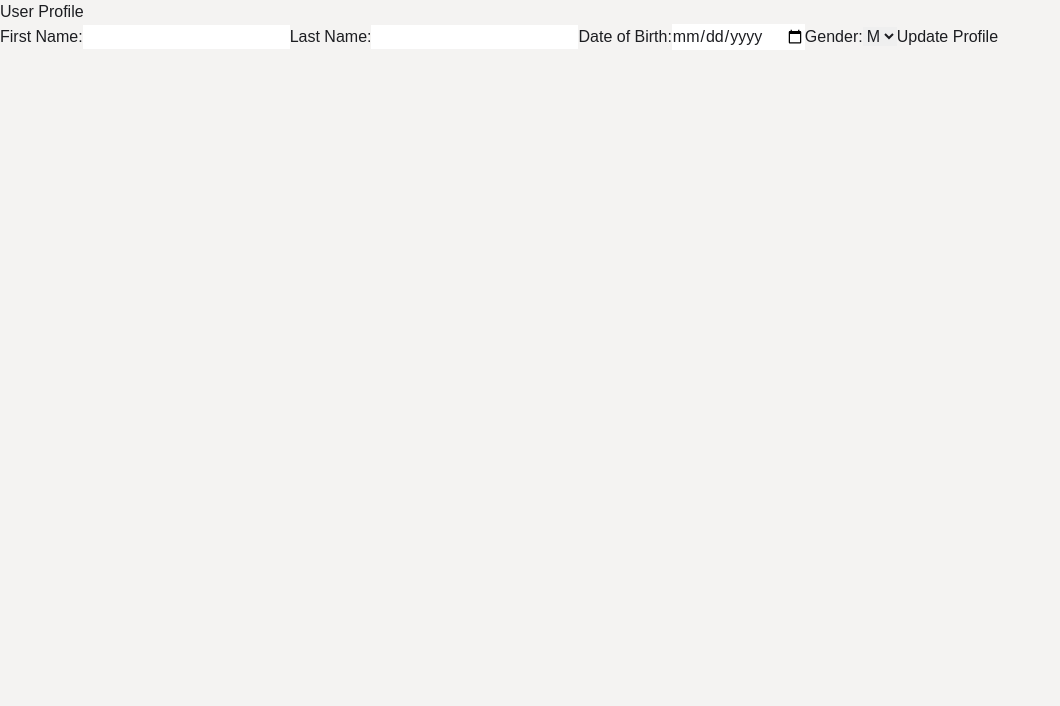
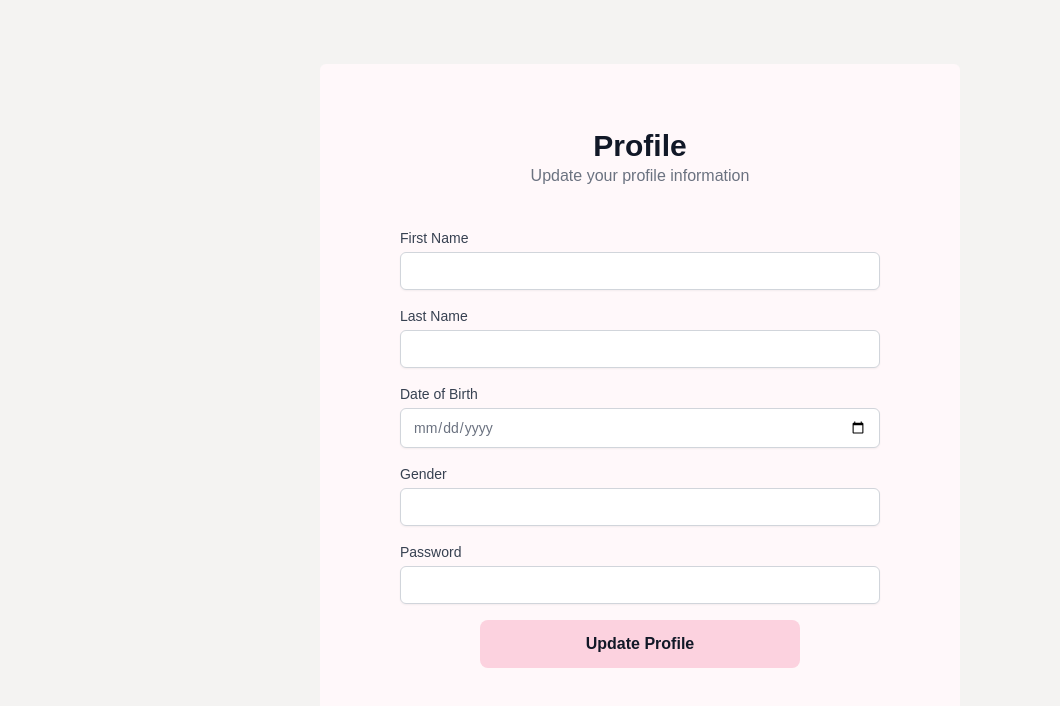
Before and after one commit to KKDinev20/Selvox-Frontend, a Next.js app in the folder selvox/: page /jobseeker/userPage in a window 1280 px wide. Shown: the top 706 px of the page, without its empty margins (0-1060 px from the left). Built offline with nearby package versions, Linux system fonts and the light colour scheme; no server answers; sample sign-in values are in the browser's storage.

Commit message:
Give the users the ability to update user data

```diff
--- a/selvox/pages/general/auth/login.tsx
+++ b/selvox/pages/general/auth/login.tsx
@@ -1,10 +1,9 @@
-// pages/login.tsx
-import { useState } from "react";
-import { useRouter } from "next/router";
+import { useState } from 'react';
+import { useRouter } from 'next/router';
 
 export default function Login() {
   const router = useRouter();
-  const [form, setForm] = useState({ email: "", passwordHash: "" });
+  const [form, setForm] = useState({ email: '', passwordHash: '' });
 
   const handleChange = (e) => {
       const { name, value } = e.target;
@@ -14,41 +13,38 @@ export default function Login() {
   const handleSubmit = async (e) => {
       e.preventDefault();
       try {
-      const res = await fetch("https://localhost:7095/api/User/login", {
-        method: "POST",
-        headers: { "Content-Type": "application/json" },
+          const res = await fetch('https://localhost:7095/api/User/login', {
+              method: 'POST',
+              headers: {
+                  'Content-Type': 'application/json',
+              },
               body: JSON.stringify(form),
           });
 
           if (res.ok) {
               const data = await res.json();
-        console.log(data); // Debugging: check response from backend
-
-        // Save token and user role in local storage (or any other state management)
-        localStorage.setItem("token", data.token);
-        localStorage.setItem("role", data.role);
-
-        // Redirect based on role
-        switch (data.role) {
-          case "admin":
-            router.push("/admin/dashboard");
-            break;
-          case "employer":
-            router.push("/employer/dashboard");
-            break;
-          case "jobseeker":
-            router.push("/jobseeker/userPage");
-            break;
-          default:
-            router.push("/");
-        }
+              localStorage.setItem('userId', data.userId); // Store userId
+              localStorage.setItem('role', data.role); // Store role
+              router.push(getRedirectUrl(data.role)); // Redirect based on role
           } else {
               const errorData = await res.json();
-        throw new Error(errorData.message || "Failed to login");
+              throw new Error(errorData.message || 'Failed to login');
           }
       } catch (error) {
-      console.error("Login error:", error);
-      alert("Login failed. Please try again.");
+          console.error('Login error:', error);
+          alert('Login failed. Please try again.');
+      }
+  };
+
+  const getRedirectUrl = (role) => {
+      switch (role) {
+          case 'admin':
+              return '/admin/dashboard';
+          case 'employer':
+              return '/employer/dashboard';
+          case 'jobseeker':
+          default:
+              return '/jobseeker/userPage';
       }
   };
 
@@ -59,64 +55,45 @@ export default function Login() {
                     <div className="hidden md:block w-1/2 bg-button py-10 px-10">
                         <img src="/Login.png" className="w-100 h-auto" />
                     </div>
-          <div className="w-full md:w-1/2 py-36 px-10 md:px-10">
+                    <div className="w-full md:w-1/2 py-16 px-10 md:px-10">
                         <div className="text-center mb-10">
-              <h1 className="font-bold text-3xl text-gray-900">Login</h1>
-              <p>Enter your credentials to access your account</p>
+                            <h1 className="font-bold text-3xl text-gray-900">Log in</h1>
+                            <p>Access your account</p>
                         </div>
                         <div>
                             <form onSubmit={handleSubmit}>
-                <div className="flex -mx-3">
-                  <div className="w-full px-3 mb-5">
-                    <label className="text-xs font-semibold px-1">Email</label>
-                    <div className="flex">
-                      <div className="w-10 z-10 pl-1 text-center pointer-events-none flex items-center justify-center">
-                        <i className="mdi mdi-email-outline text-gray-400 text-lg"></i>
-                      </div>
+                                {/* Email input */}
+                                <div className="mb-4">
+                                    <label htmlFor="email" className="block text-sm font-medium text-gray-700">Email</label>
                                     <input
                                         type="email"
                                         name="email"
                                         value={form.email}
                                         onChange={handleChange}
-                        className="w-full -ml-10 pl-10 pr-3 py-2 rounded-lg border-2 border-gray-200 outline-none focus:border-indigo-500"
-                        placeholder="johnsmith@example.com"
+                                        className="mt-1 block w-full py-2 px-3 border border-gray-300 bg-white rounded-md shadow-sm focus:outline-none focus:ring-indigo-500 focus:border-indigo-500 sm:text-sm"
+                                        required
                                     />
                                 </div>
-                  </div>
-                </div>
-                <div className="flex -mx-3">
-                  <div className="w-full px-3 mb-12">
-                    <label className="text-xs font-semibold px-1">
-                      Password
-                    </label>
-                    <div className="flex">
-                      <div className="w-10 z-10 pl-1 text-center pointer-events-none flex items-center justify-center">
-                        <i className="mdi mdi-lock-outline text-gray-400 text-lg"></i>
-                      </div>
+                                {/* Password input */}
+                                <div className="mb-4">
+                                    <label htmlFor="passwordHash" className="block text-sm font-medium text-gray-700">Password</label>
                                     <input
                                         type="password"
                                         name="passwordHash"
                                         value={form.passwordHash}
                                         onChange={handleChange}
-                        className="w-full -ml-10 pl-10 pr-3 py-2 rounded-lg border-2 border-gray-200 outline-none focus:border-indigo-500"
-                        placeholder="************"
+                                        className="mt-1 block w-full py-2 px-3 border border-gray-300 bg-white rounded-md shadow-sm focus:outline-none focus:ring-indigo-500 focus:border-indigo-500 sm:text-sm"
+                                        required
                                     />
                                 </div>
-                  </div>
-                </div>
-                <button
-                  type="submit"
-                  className="block w-full max-w-xs mx-auto bg-button text-gray-900 hover:bg-navbar focus:bg-navbar rounded-lg px-3 py-3 font-semibold"
-                >
-                  Login
+                                <button type="submit" className="block w-full max-w-xs mx-auto bg-button text-gray-900 hover:bg-navbar focus:bg-navbar rounded-lg px-3 py-3 font-semibold">
+                                    Log in
                                 </button>
+
                                 <p className="text-sm mt-8 text-center">
-                  Don't have an account?{" "}
-                  <a
-                    href="/general/auth/register"
-                    className="text-logo font-semibold hover:underline ml-1"
-                  >
-                    Sign up here
+                                    Don't have an account?{' '}
+                                    <a href="/general/auth/register" className="text-logo font-semibold hover:underline ml-1">
+                                        Register here
                                     </a>
                                 </p>
                             </form>
--- a/selvox/pages/jobseeker/userPage.tsx
+++ b/selvox/pages/jobseeker/userPage.tsx
@@ -1,107 +1,157 @@
 import { useState, useEffect } from 'react';
 import { useRouter } from 'next/router';
 
-export default function UserProfile() {
+export default function Profile() {
     const router = useRouter();
-    const [user, setUser] = useState({
+    const [form, setForm] = useState({
         firstName: '',
         lastName: '',
         dateOfBirth: '',
         gender: '',
+        passwordHash: '',
     });
-    const [loading, setLoading] = useState(true);
 
     useEffect(() => {
-        // Fetch user profile data
-        const fetchUserProfile = async () => {
-            try {
-                const response = await fetch(`https://localhost:7095/api/User/${id}`); // Replace with your API endpoint
-                if (response.ok) {
-                    const userData = await response.json();
-                    setUser(userData);
+        const fetchUserData = async () => {
+            const userId = localStorage.getItem('userId');
+            if (!userId) {
+                alert('No user ID found. Please log in.');
+                router.push('/general/auth/login');
+                return;
+            }
+
+            const res = await fetch(`https://localhost:7095/api/User/${userId}`);
+            if (res.ok) {
+                const userData = await res.json();
+                setForm({
+                    firstName: userData.firstName,
+                    lastName: userData.lastName,
+                    dateOfBirth: userData.dateOfBirth,
+                    gender: userData.gender,
+                    passwordHash: '',
+                });
             } else {
-                    throw new Error('Failed to fetch user profile');
-                }
-            } catch (error) {
-                console.error('Error fetching user profile:', error);
-                // Handle error fetching profile
-            } finally {
-                setLoading(false);
+                const errorData = await res.json();
+                console.error('Failed to fetch user data:', errorData.message);
+                alert('Failed to fetch user data. Please try again.');
             }
         };
 
-        fetchUserProfile();
+        fetchUserData();
     }, []);
 
-    const handleUpdateProfile = async () => {
+    const handleChange = (e) => {
+        const { name, value } = e.target;
+        setForm({ ...form, [name]: value });
+    };
+
+    const handleSubmit = async (e) => {
+        e.preventDefault();
+        const userId = localStorage.getItem('userId');
         try {
-            const response = await fetch(`https://localhost:7095/api/User/${id}`, {
+            const res = await fetch(`https://localhost:7095/api/User/${userId}`, {
                 method: 'PUT',
                 headers: {
                     'Content-Type': 'application/json',
                 },
-                body: JSON.stringify({
-                    firstName: user.firstName,
-                    lastName: user.lastName,
-                    dateOfBirth: user.dateOfBirth,
-                    gender: user.gender,
-                }),
+                body: JSON.stringify(form),
             });
 
-            if (response.ok) {
-                // Handle successful update
-                console.log('User profile updated successfully');
+            if (res.ok) {
+                alert('Profile updated successfully');
+                router.push('/');
             } else {
-                throw new Error('Failed to update user profile');
+                const errorData = await res.json();
+                throw new Error(errorData.message || 'Failed to update profile');
             }
         } catch (error) {
-            console.error('Error updating user profile:', error);
-            // Handle error updating profile
+            console.error('Update error:', error);
+            alert('Update failed. Please try again.');
         }
     };
 
-    if (loading) return <div>Loading...</div>;
 
     return (
-        <div>
-            <h1>User Profile</h1>
-            <form onSubmit={handleUpdateProfile}>
-                <label>
-                    First Name:
+        <div className="flex items-center justify-center">
+            <div  className="bg-rose-quartz text-gray-500 box-shadow: rgba(60, 64, 67, 0.3) 0px 1px 2px 0px,
+  rgba(60, 64, 67, 0.15) 0px 1px 3px 1px; w-2/4 h-2/4 rounded-md overflow-hidden my-16 mx-10 md:px-10">
+                <div className="md:flex w-full">
+                    <div className="w-full py-16 px-10 md:px-10">
+                        <div className="text-center mb-10">
+                            <h1 className="font-bold text-3xl text-gray-900">Profile</h1>
+                            <p>Update your profile information</p>
+                        </div>
+                        <form onSubmit={handleSubmit}>
+                            {/* First name input */}
+                            <div className="mb-4">
+                                <label htmlFor="firstName" className="block text-sm font-medium text-gray-700">First Name</label>
                                 <input
                                     type="text"
-                        value={user.firstName}
-                        onChange={(e) => setUser({ ...user, firstName: e.target.value })}
+                                    id="firstName"
+                                    name="firstName"
+                                    value={form.firstName}
+                                    onChange={handleChange}
+                                    className="mt-1 block w-full py-2 px-3 border border-gray-300 bg-white rounded-md shadow-sm focus:outline-none focus:ring-indigo-500 focus:border-indigo-500 sm:text-sm"
+                                    required
                                 />
-                </label>
-                <label>
-                    Last Name:
+                            </div>
+                            {/* Last name input */}
+                            <div className="mb-4">
+                                <label htmlFor="lastName" className="block text-sm font-medium text-gray-700">Last Name</label>
                                 <input
                                     type="text"
-                        value={user.lastName}
-                        onChange={(e) => setUser({ ...user, lastName: e.target.value })}
+                                    id="lastName"
+                                    name="lastName"
+                                    value={form.lastName}
+                                    onChange={handleChange}
+                                    className="mt-1 block w-full py-2 px-3 border border-gray-300 bg-white rounded-md shadow-sm focus:outline-none focus:ring-indigo-500 focus:border-indigo-500 sm:text-sm"
+                                    required
                                 />
-                </label>
-                <label>
-                    Date of Birth:
+                            </div>
+                            {/* Date of Birth input */}
+                            <div className="mb-4">
+                                <label htmlFor="dateOfBirth" className="block text-sm font-medium text-gray-700">Date of Birth</label>
                                 <input
                                     type="date"
-                        value={user.dateOfBirth}
-                        onChange={(e) => setUser({ ...user, dateOfBirth: e.target.value })}
+                                    id="dateOfBirth"
+                                    name="dateOfBirth"
+                                    value={form.dateOfBirth}
+                                    onChange={handleChange}
+                                    className="mt-1 block w-full py-2 px-3 border border-gray-300 bg-white rounded-md shadow-sm focus:outline-none focus:ring-indigo-500 focus:border-indigo-500 sm:text-sm"
+                                    required
                                 />
-                </label>
-                <label>
-                    Gender:
-                    <select
-                        value={user.gender}
-                        onChange={(e) => setUser({ ...user, gender: e.target.value })}
-                    >
-                        <option value="male">M</option>
-                        <option value="female">F</option>
-                    </select>
-                </label>
-                <button type="submit">Update Profile</button>
+                            </div>
+                            {/* Gender input */}
+                            <div className="mb-4">
+                                <label htmlFor="gender" className="block text-sm font-medium text-gray-700">Gender</label>
+                                <input
+                                    type="text"
+                                    id="gender"
+                                    name="gender"
+                                    value={form.gender}
+                                    onChange={handleChange}
+                                    className="mt-1 block w-full py-2 px-3 border border-gray-300 bg-white rounded-md shadow-sm focus:outline-none focus:ring-indigo-500 focus:border-indigo-500 sm:text-sm"
+                                />
+                            </div>
+                            {/* Password input */}
+                            <div className="mb-4">
+                                <label htmlFor="passwordHash" className="block text-sm font-medium text-gray-700">Password</label>
+                                <input
+                                    type="password"
+                                    id="passwordHash"
+                                    name="passwordHash"
+                                    value={form.passwordHash}
+                                    onChange={handleChange}
+                                    className="mt-1 block w-full py-2 px-3 border border-gray-300 bg-white rounded-md shadow-sm focus:outline-none focus:ring-indigo-500 focus:border-indigo-500 sm:text-sm"
+                                />
+                            </div>
+                            <button type="submit" className="block w-full max-w-xs mx-auto bg-button text-gray-900 hover:bg-navbar focus:bg-navbar rounded-lg px-3 py-3 font-semibold">
+                                Update Profile
+                            </button>
                         </form>
+                    </div>
+                </div>
+            </div>
         </div>
     );
 }
--- a/selvox/tailwind.config.ts
+++ b/selvox/tailwind.config.ts
@@ -11,7 +11,8 @@ const config: Config = {
       colors: {
         'navbar': '#F9A6BF',
         'logo': '#F6B2C6',
-        'button': '#FCD2DF'
+        'button': '#FCD2DF',
+        'rose-quartz' : "#FFF8FA"
       }
     },
   },
```
Also changed, not shown: selvox/pages/jobseeker/dashboard.tsx (added). Lines whose indentation alone changed are shown as unchanged.
